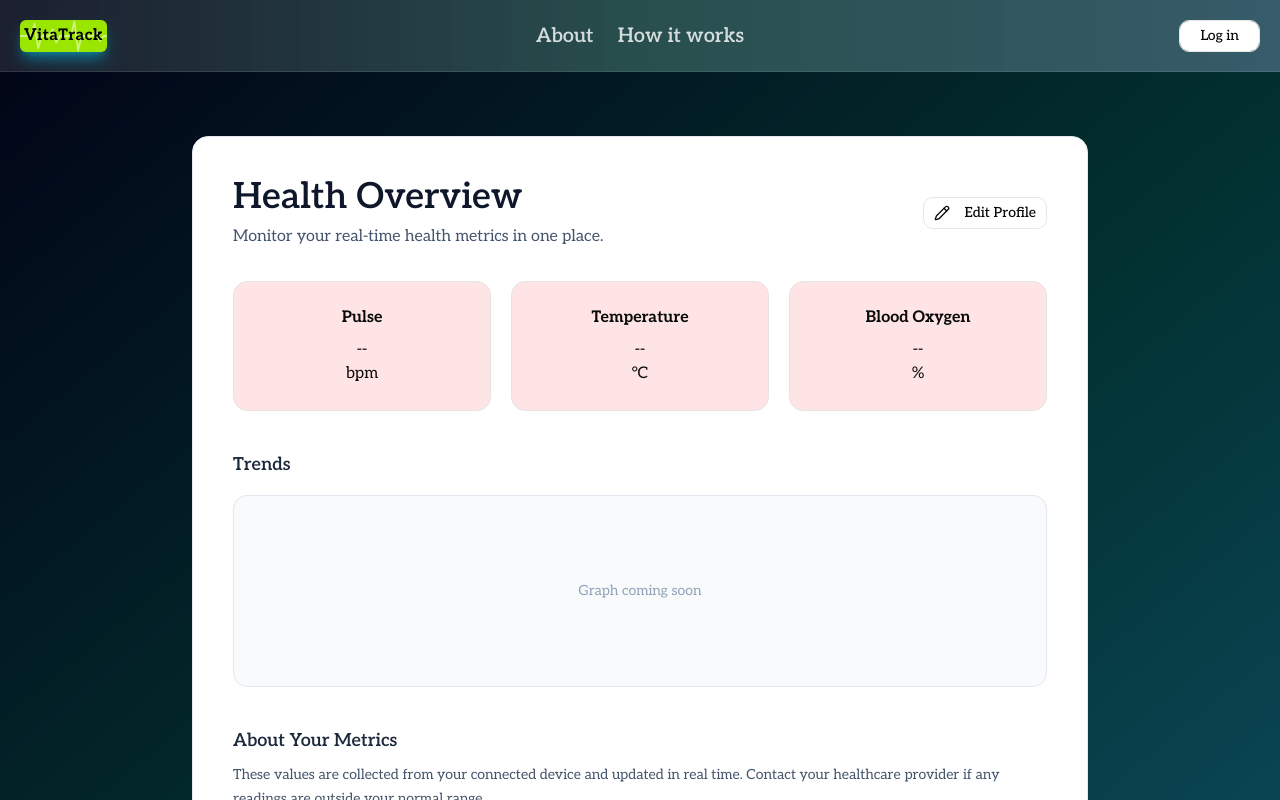
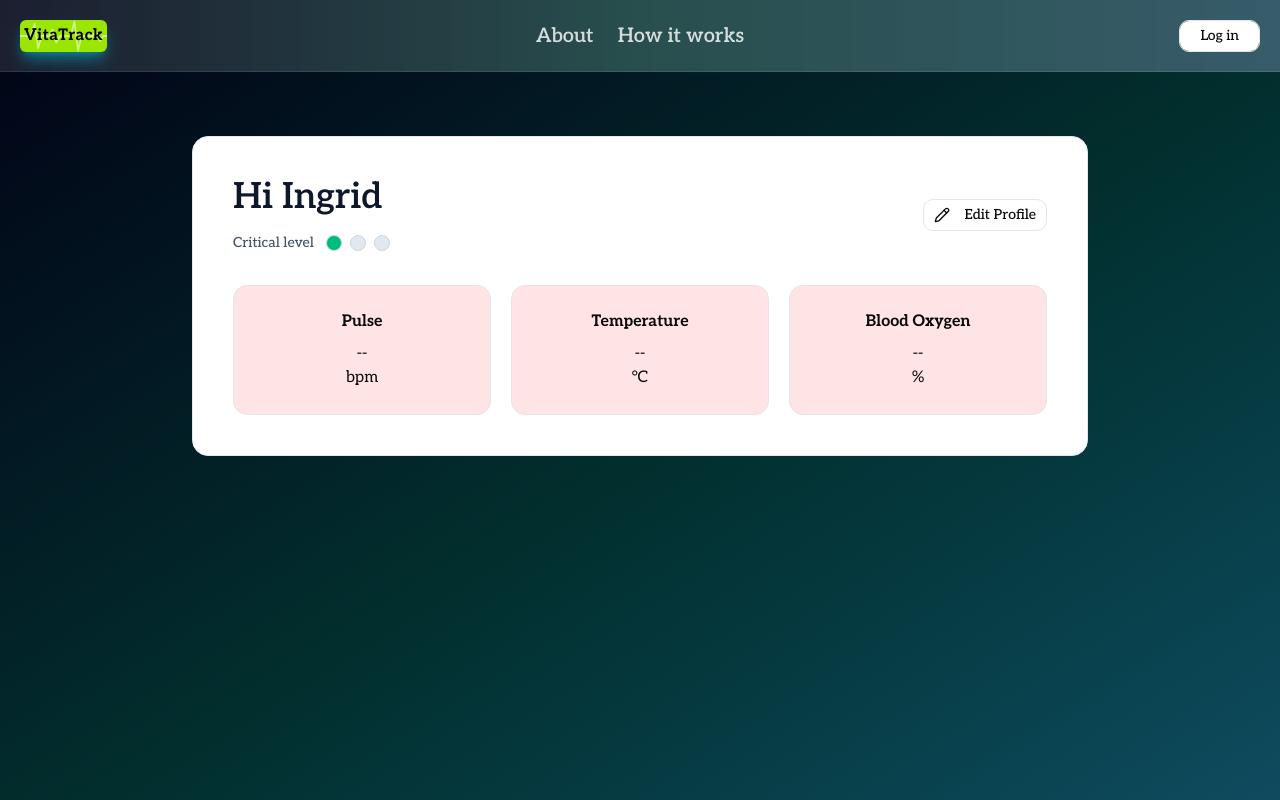
Before and after one commit to WhosYonas/Health-monitor, a Next.js app in the folder Frontend/vitatrack/: page / in a window 1280 px wide. Shown: the top 800 px of the page. Built offline with nearby package versions, Linux system fonts and the light colour scheme.

Commit message:
feat: critical level also visible in detailed page now

```diff
--- a/Frontend/vitatrack/presenters/detailedPage-presenter.tsx
+++ b/Frontend/vitatrack/presenters/detailedPage-presenter.tsx
@@ -13,6 +13,14 @@ export function DetailedPagePresenter() {
   const personNumber = useSelector(
     (state: RootState) => patient.patient_info?.person_number,
   );
+  const firstName = useSelector(
+    (state: RootState) => patient.patient_info?.first_name,
+  );
+  const lastName = useSelector(
+    (state: RootState) => patient.patient_info?.last_name,
+  );
+  const role = useSelector((state: RootState) => state.user.user?.role);
+  const criticalLevel = patient.patient_info?.critical_level;
 
   useEffect(() => {
     if (personNumber) {
@@ -21,9 +29,13 @@ export function DetailedPagePresenter() {
   }, [dispatch, personNumber]);
   return (
     <DetailedPage
+      firstName={firstName}
+      lastName={lastName}
       healthData={patient.health_data}
       loading={patient.healthLoading}
       errorMessage={patient.health_error_message}
+      role={role}
+      criticalLevel={criticalLevel}
     />
   );
 }
--- a/Frontend/vitatrack/views/detailedPage.tsx
+++ b/Frontend/vitatrack/views/detailedPage.tsx
@@ -16,6 +16,10 @@ type DetailedPageProps = {
   healthData: HealthData | null;
   loading?: boolean;
   errorMessage?: string | null;
+  firstName?: string | null;
+  lastName?: string | null;
+  role?: string | null;
+  criticalLevel?: number | null;
 };
 
 type HealthCardProps = {
@@ -48,10 +52,45 @@ function HealthCard({ label, value, unit, loading, onClick }: HealthCardProps) {
 
 type healthGraphType = "Pulse" | "Body Temperature" | "Oxygen Level";
 
+type CriticalLevelIndicatorProps = {
+  criticalLevel?: number | null;
+};
+
+function CriticalLevelIndicator({
+  criticalLevel,
+}: CriticalLevelIndicatorProps) {
+  return (
+    <div className="mt-4 flex items-center gap-3">
+      <span className="text-sm font-medium text-slate-600">Critical level</span>
+
+      <div className="flex items-center gap-2">
+        {[1, 2, 3].map((level) => (
+          <span
+            key={level}
+            className={`h-4 w-4 rounded-full border border-slate-300 ${
+              criticalLevel === level
+                ? level === 1
+                  ? "bg-emerald-500"
+                  : level === 2
+                    ? "bg-yellow-400"
+                    : "bg-red-500"
+                : "bg-slate-200"
+            }`}
+          />
+        ))}
+      </div>
+    </div>
+  );
+}
+
 export function DetailedPage({
   healthData,
   loading,
   errorMessage,
+  firstName,
+  lastName,
+  role,
+  criticalLevel,
 }: DetailedPageProps) {
   const [graphOpen, openGraph] = useState<healthGraphType | null>(null);
   function handleGraphOpening(healthCardName: healthGraphType) {
@@ -61,6 +100,10 @@ export function DetailedPage({
       openGraph(healthCardName);
     }
   }
+  {/* below only for test*/}
+  criticalLevel=1; role="patient"; firstName="Ingrid"
+
+
   return (
     <div className=" min-h-screen py-16 px-4 sm:px-6 lg:px-8 bg-gradient-to-br from-slate-950 via-teal-950 to-cyan-900">
       <div className="mx-auto w-full max-w-4xl rounded-[1rem] border border-slate-200 bg-white p-8 sm:p-10">
@@ -68,11 +111,11 @@ export function DetailedPage({
         <div className="mb-8 flex items-center justify-between">
           <div>
             <h1 className="text-3xl font-semibold text-slate-900 sm:text-4xl">
-              Health Overview
+              {role === "patient"
+                ? `Hi ${firstName}`
+                : "Patient health overview"}
             </h1>
-            <p className="mt-2 text-sm leading-6 text-slate-600 sm:text-base">
-              Monitor your real-time health metrics in one place.
-            </p>
+            <CriticalLevelIndicator criticalLevel={criticalLevel} />
           </div>
           <Link href="/addPatientPage">
             <Button variant="outline">
@@ -115,27 +158,28 @@ export function DetailedPage({
         {/* Conditional rendering for different graphs */}
 
         {graphOpen && (
-        <div className="mt-10 mb-10">
+          <div className="mt-10 mb-10">
             <h2 className="text-lg font-semibold text-slate-800 mb-4">
-            {graphOpen}
+              {graphOpen}
             </h2>
             <div className="rounded-xl border border-slate-200 bg-slate-50 h-auto flex items-center justify-center text-slate-400 text-sm overflow-hidden">
-            <div className="w-full h-full">
-                <HealthDataGraph title={graphOpen}/>
+              <div className="w-full h-full">
+                <HealthDataGraph title={graphOpen} />
+              </div>
             </div>
-            </div>
-        </div>
+          </div>
         )}
 
-        {/* the general health-state Graph */}
+        {/* the general health-state Graph----- Removed for now: can be used as an extra feature later
         <div className="mt-10">
           <h2 className="text-lg font-semibold text-slate-800 mb-4">Trends</h2>
           <div className="rounded-xl border border-slate-200 bg-slate-50 h-48 flex items-center justify-center text-slate-400 text-sm">
             Graph coming soon
           </div>
         </div>
+        */}
 
-        {/* Description or analyse of the health values  */}
+        {/* Description or analyse of the health values-- Removed for now: can be used as an extra feature later
         <div className="mt-10">
           <h2 className="text-lg font-semibold text-slate-800 mb-2">
             About Your Metrics
@@ -146,14 +190,16 @@ export function DetailedPage({
             outside your normal range.
           </p>
         </div>
+        */}
 
-        {/* History  */}
+        {/* History  ----- Removed for now: can be used as an extra feature later
         <div className="mt-10">
           <h2 className="text-lg font-semibold text-slate-800 mb-4">History</h2>
           <div className="rounded-xl border border-slate-200 bg-slate-50 h-32 flex items-center justify-center text-slate-400 text-sm">
             History coming soon
           </div>
         </div>
+        */}
       </div>
     </div>
   );
```
